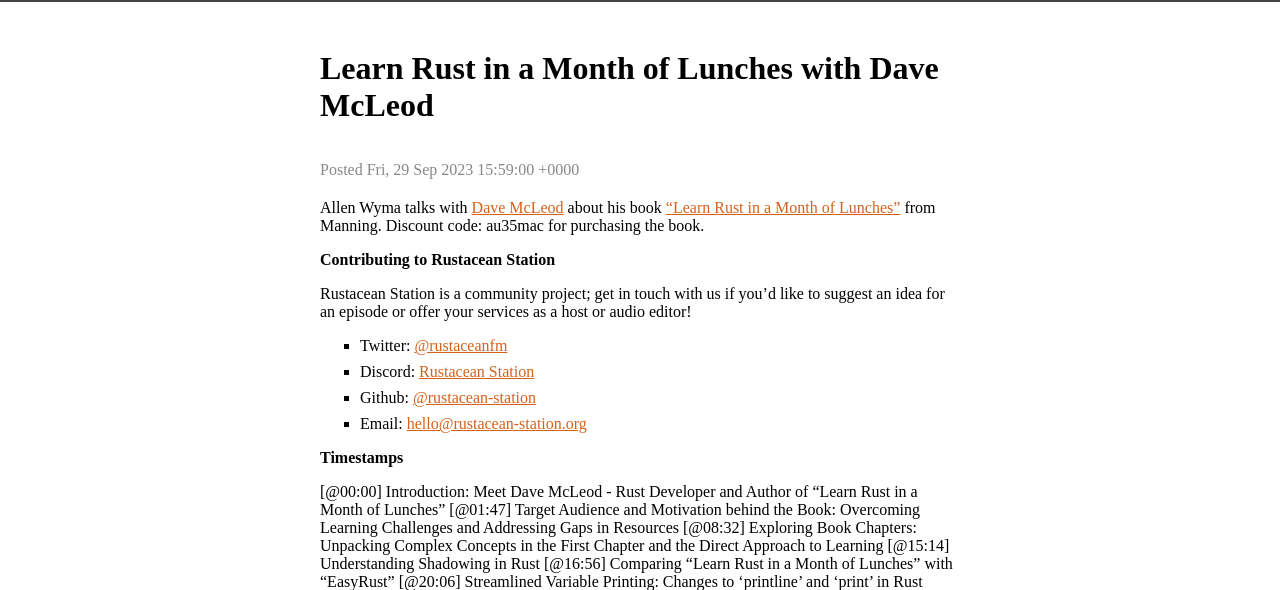
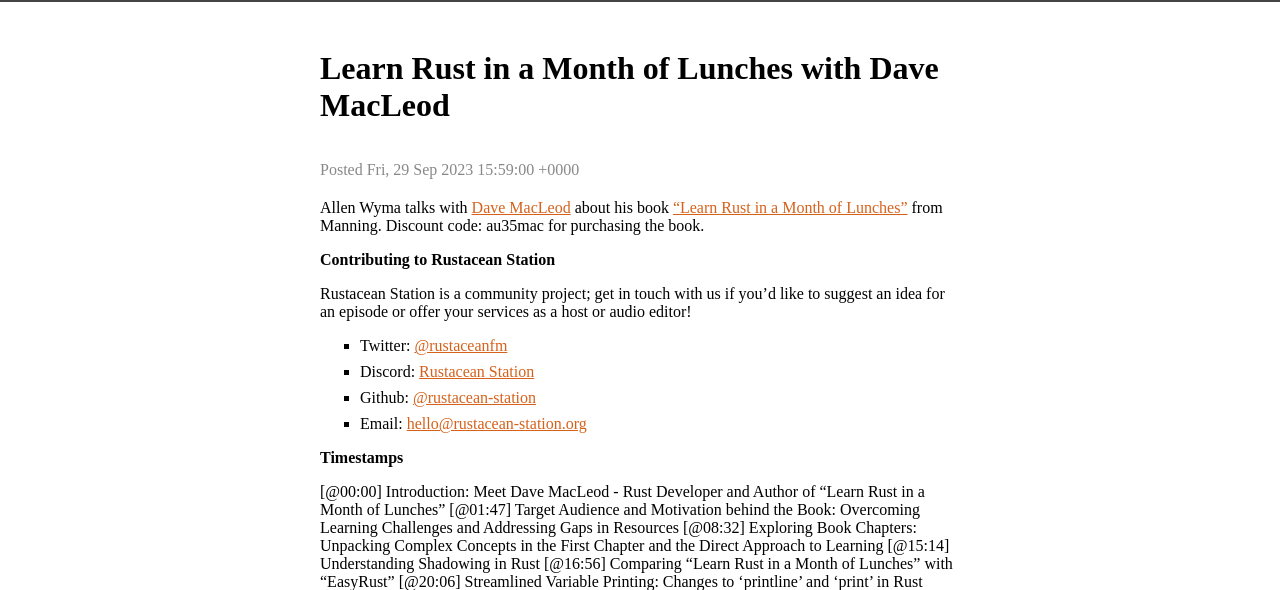
Before and after one commit to rustacean-station/rustacean-station.org, a Jekyll site: the page built from _episodes/interviews/2023-09-29-dave-macleod.md, in a window 1280 px wide. Shown: the part 501-1091 px from the top of the page. Built offline with Jekyll 4.4.1, drawn with Linux system fonts in a browser that asks for light colours; some of the changed text lies outside the part shown.

Commit message:
fix dave's name

```diff
--- a/_episodes/interviews/2023-09-29-dave-mcleod.md
+++ b/_episodes/interviews/2023-09-29-dave-macleod.md
@@ -1,13 +1,13 @@
 ---
-title: "Learn Rust in a Month of Lunches with Dave McLeod"
+title: "Learn Rust in a Month of Lunches with Dave MacLeod"
 date: 2023-09-29T15:59:00Z
-file: https://audio.rustacean-station.org/file/rustacean-station/2023-09-29-dave-mcleod.mp3
+file: https://audio.rustacean-station.org/file/rustacean-station/2023-09-29-dave-macleod.mp3
 duration: "1:03:31"
 length: "91353957"
 #reddit: (leave blank on initial publish, amend with link and uncomment this line after Reddit thread has been posted)
 ---
 
-Allen Wyma talks with [Dave McLeod](https://github.com/Dhghomon) about his book ["Learn Rust in a Month of Lunches"](http://mng.bz/OxOO) from Manning. Discount code:   au35mac for purchasing the book.
+Allen Wyma talks with [Dave MacLeod](https://github.com/Dhghomon) about his book ["Learn Rust in a Month of Lunches"](http://mng.bz/OxOO) from Manning. Discount code:   au35mac for purchasing the book.
 
 ## Contributing to Rustacean Station
 
@@ -19,7 +19,7 @@
 - Email: [hello@rustacean-station.org](mailto:hello@rustacean-station.org)
 
 ## Timestamps
-[@00:00] Introduction: Meet Dave McLeod - Rust Developer and Author of "Learn Rust in a Month of Lunches"
+[@00:00] Introduction: Meet Dave MacLeod - Rust Developer and Author of "Learn Rust in a Month of Lunches"
 [@01:47] Target Audience and Motivation behind the Book: Overcoming Learning Challenges and Addressing Gaps in Resources
 [@08:32] Exploring Book Chapters: Unpacking Complex Concepts in the First Chapter and the Direct Approach to Learning
 [@15:14] Understanding Shadowing in Rust
```
